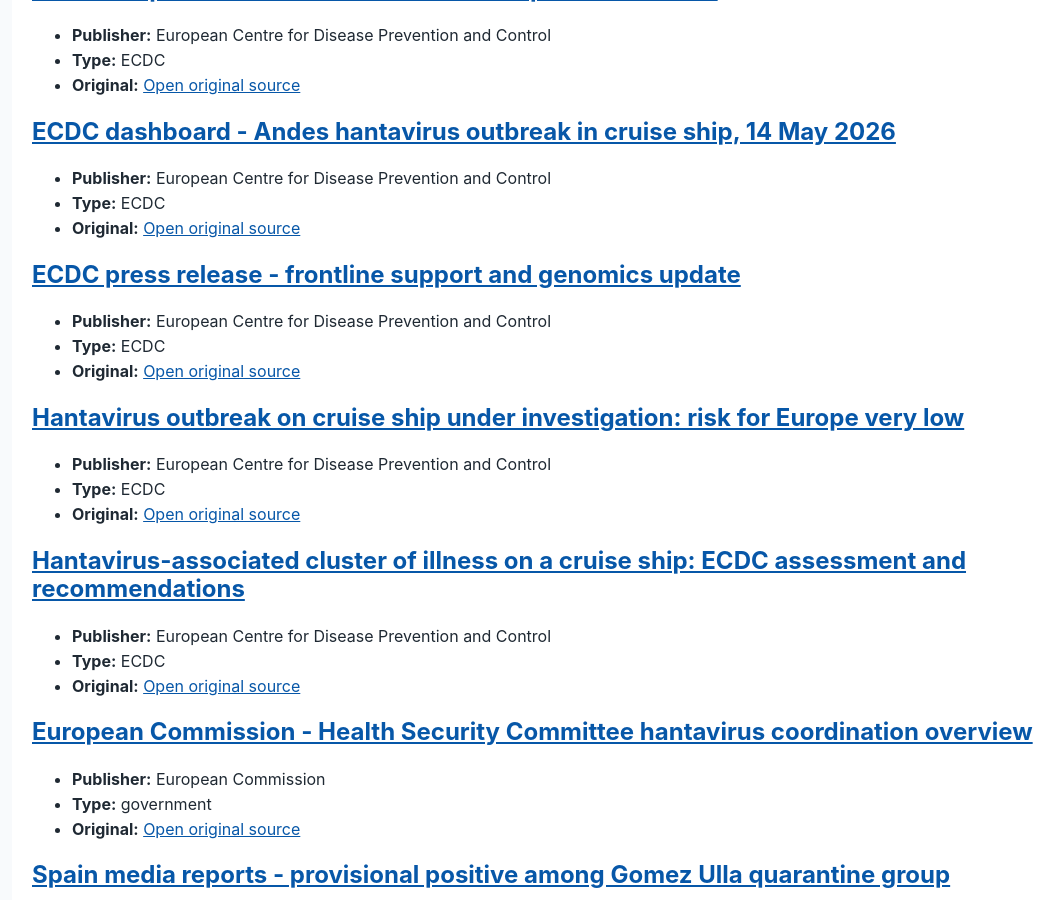
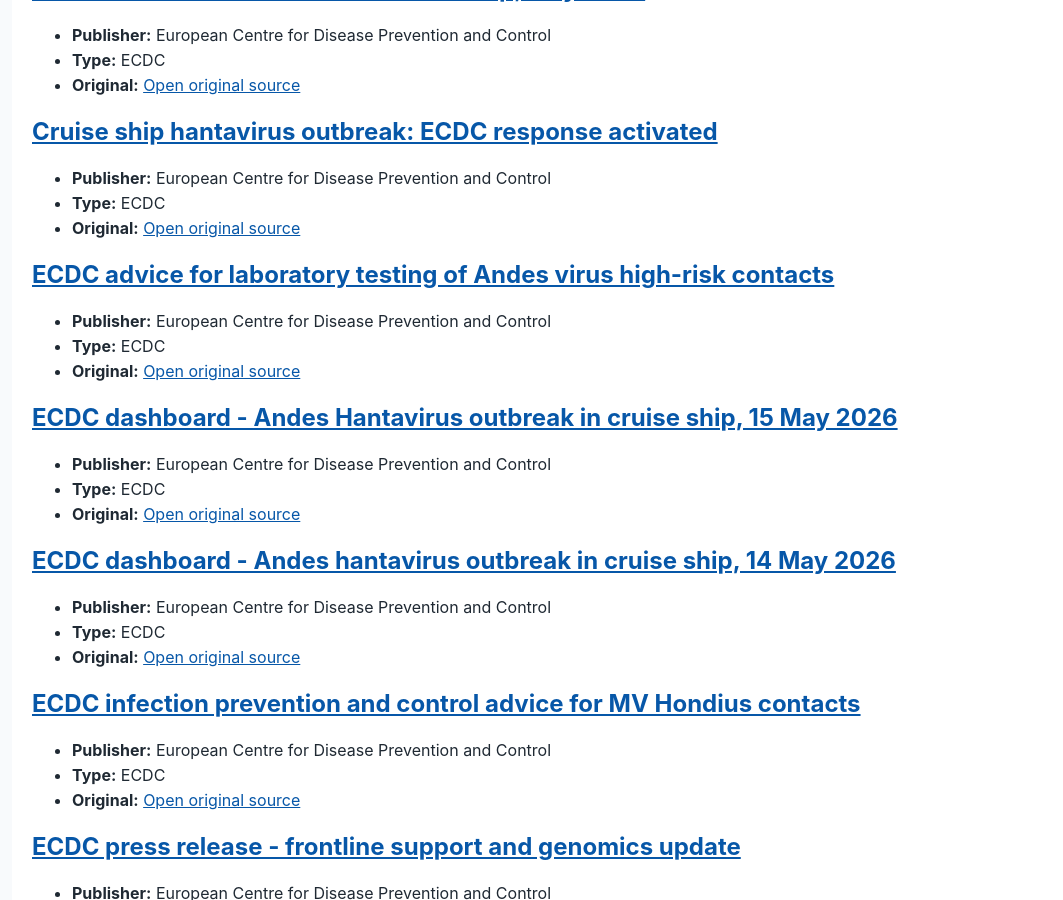
Before and after one commit to FanyuYe/hantavirus-llm-wiki-event-tracker, a Jekyll site: the page built from docs/sources/index.md, in a window 1280 px wide and 900 px high, scrolled down 946 px. Shown: the whole window, without its empty margins (88-1151 px from the left). Built offline with Jekyll 4.4.1, drawn with Linux system fonts in a browser that asks for light colours; some of the changed text lies outside the part shown.

Commit message:
Update Hondius event tracker 2026-05-16

```diff
--- a/docs/sources/index.md
+++ b/docs/sources/index.md
@@ -6,6 +6,12 @@ layout: default
 # Source References
 
 These are public source cards for the Hondius hantavirus event tracker. They are citation aids, not full raw captures.
+
+## [AP - Australian passengers begin post-repatriation quarantine](hondius-hantavirus-ap-australia-quarantine-2026-05-15.md)
+
+- **Publisher:** Associated Press
+- **Type:** media
+- **Original:** [Open original source](https://apnews.com/article/5872e351c6c2bc0f881b4165651e5611)
 
 ## [AP - U.S. passenger cleared from Nebraska biocontainment unit](hondius-hantavirus-ap-us-inconclusive-cleared-nebraska-2026-05-13.md)
 
@@ -43,11 +49,29 @@ These are public source cards for the Hondius hantavirus event tracker. They are
 - **Type:** ECDC
 - **Original:** [Open original source](https://www.ecdc.europa.eu/en/news-events/cruise-ship-hantavirus-outbreak-ecdc-response-activated)
 
+## [ECDC advice for laboratory testing of Andes virus high-risk contacts](hondius-hantavirus-ecdc-lab-testing-advice-2026-05-14.md)
+
+- **Publisher:** European Centre for Disease Prevention and Control
+- **Type:** ECDC
+- **Original:** [Open original source](https://www.ecdc.europa.eu/en/publications-data/advice-laboratory-testing-andes-virus-andv-high-risk-contacts-under-mv-hondius)
+
+## [ECDC dashboard - Andes Hantavirus outbreak in cruise ship, 15 May 2026](hondius-hantavirus-ecdc-dashboard-2026-05-15.md)
+
+- **Publisher:** European Centre for Disease Prevention and Control
+- **Type:** ECDC
+- **Original:** [Open original source](https://www.ecdc.europa.eu/en/infectious-disease-topics/hantavirus-infection/surveillance-and-updates/andes-hantavirus-outbreak)
+
 ## [ECDC dashboard - Andes hantavirus outbreak in cruise ship, 14 May 2026](hondius-hantavirus-ecdc-dashboard-2026-05-14.md)
 
 - **Publisher:** European Centre for Disease Prevention and Control
 - **Type:** ECDC
 - **Original:** [Open original source](https://www.ecdc.europa.eu/en/infectious-disease-topics/hantavirus-infection/surveillance-and-updates/andes-hantavirus-outbreak?block_config_key=standard%3AiQFxvniEb_5gPoZbSjuAy1Z38YAJ5GIBZE8u1X-LcqU&page=1&tid%5B0%5D%5Btarget_id%5D=3283&tid_op=or&type%5B1244%5D=1244&type%5B1307%5D=1307&type_op=or)
+
+## [ECDC infection prevention and control advice for MV Hondius contacts](hondius-hantavirus-ecdc-ipc-advice-2026-05-15.md)
+
+- **Publisher:** European Centre for Disease Prevention and Control
+- **Type:** ECDC
+- **Original:** [Open original source](https://www.ecdc.europa.eu/en/publications-data/infection-prevention-and-control-advice-health-authorities-persons-infected-suspected)
 
 ## [ECDC press release - frontline support and genomics update](hondius-hantavirus-ecdc-frontline-genomics-2026-05-11.md)
 
@@ -102,6 +126,12 @@ These are public source cards for the Hondius hantavirus event tracker. They are
 - **Publisher:** Le Monde
 - **Type:** media
 - **Original:** [Open original source](https://www.lemonde.fr/en/international/article/2026/05/09/spanish-island-braces-for-arrival-of-hantavirus-cruise-ship_6753289_4.html)
+
+## [RIVM professional guideline - hantavirus infection](hondius-hantavirus-rivm-professional-guideline-2026-05-14.md)
+
+- **Publisher:** National Institute for Public Health and the Environment (RIVM)
+- **Type:** government
+- **Original:** [Open original source](https://lci.rivm.nl/richtlijnen/hantavirusinfectie)
 
 ## [Oceanwide Expeditions press update - m/v Hondius 2026-05-09 23:00 CET](hondius-hantavirus-oceanwide-update-2026-05-09-2300.md)
 
@@ -205,6 +235,12 @@ These are public source cards for the Hondius hantavirus event tracker. They are
 - **Type:** government
 - **Original:** [Open original source](https://www.cdc.gov/media/releases/2026/transcript-update-on-cdcs-hantavirus-response.html)
 
+## [UKHSA OUM - rare infections in the UK](hondius-hantavirus-ukhsa-rare-infection-briefing-2026-05-14.md)
+
+- **Publisher:** UK Health Security Agency
+- **Type:** government
+- **Original:** [Open original source](https://ukhsa-newsroom.prgloo.com/news/ukhsa-oum-rare-infections-in-the-uk)
+
 ## [UKHSA blog - Hantavirus outbreak linked to Dutch cruise ship](hondius-hantavirus-ukhsa-blog-2026-05-12.md)
 
 - **Publisher:** UK Health Security Agency
@@ -252,6 +288,12 @@ These are public source cards for the Hondius hantavirus event tracker. They are
 - **Publisher:** World Health Organization
 - **Type:** WHO
 - **Original:** [Open original source](https://www.who.int/news-room/speeches/item/who-director-general-s-opening-remarks-at-the-media-briefing-on-hantavirus---12-may-2026)
+
+## [WHO Director-General media briefing - MV Hondius hantavirus update](hondius-hantavirus-who-dg-briefing-2026-05-15.md)
+
+- **Publisher:** World Health Organization
+- **Type:** WHO
+- **Original:** [Open original source](https://www.who.int/news-room/speeches/item/who-director-general-s-opening-remarks-at-the-media-briefing---15-may-2026)
 
 ## [WHO Director-General message to Tenerife on Hondius response](hondius-hantavirus-who-dg-tenerife-message-2026-05-09.md)
 
```
Also changed, not shown: other parts of docs/sources/index.md (+1 -1 lines), docs/index.md (+2 -2 lines), docs/reports/2026-05-16.md (added, +61 -0 lines), docs/reports/index.md (+2 -1 lines), docs/sources/hondius-hantavirus-ap-australia-quarantine-2026-05-15.md (added, +26 -0 lines), docs/sources/hondius-hantavirus-ecdc-dashboard-2026-05-15.md (added, +26 -0 lines), docs/sources/hondius-hantavirus-ecdc-ipc-advice-2026-05-15.md (added, +26 -0 lines), docs/sources/hondius-hantavirus-ecdc-lab-testing-advice-2026-05-14.md (added, +26 -0 lines), docs/sources/hondius-hantavirus-rivm-professional-guideline-2026-05-14.md (added, +26 -0 lines), docs/sources/hondius-hantavirus-ukhsa-rare-infection-briefing-2026-05-14.md (added, +26 -0 lines), docs/sources/hondius-hantavirus-who-dg-briefing-2026-05-15.md (added, +26 -0 lines), docs/timeline.md (+19 -5 lines).
